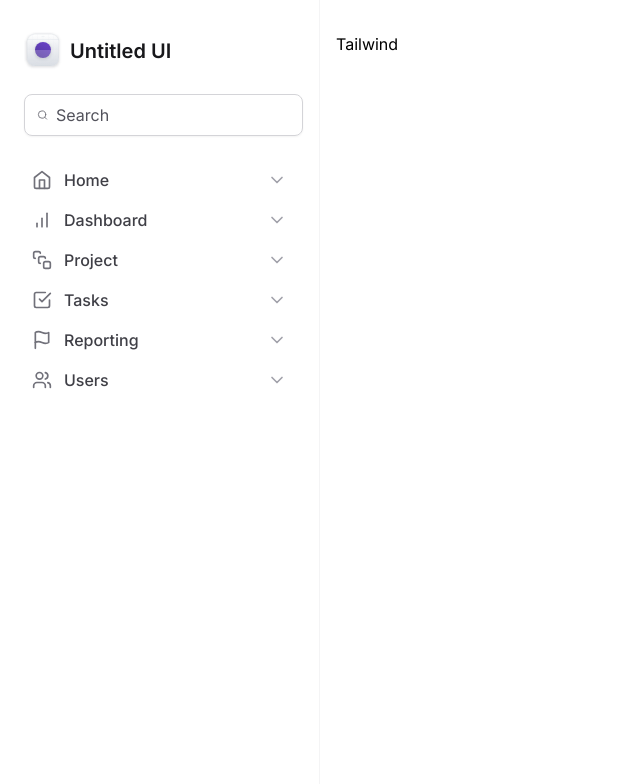
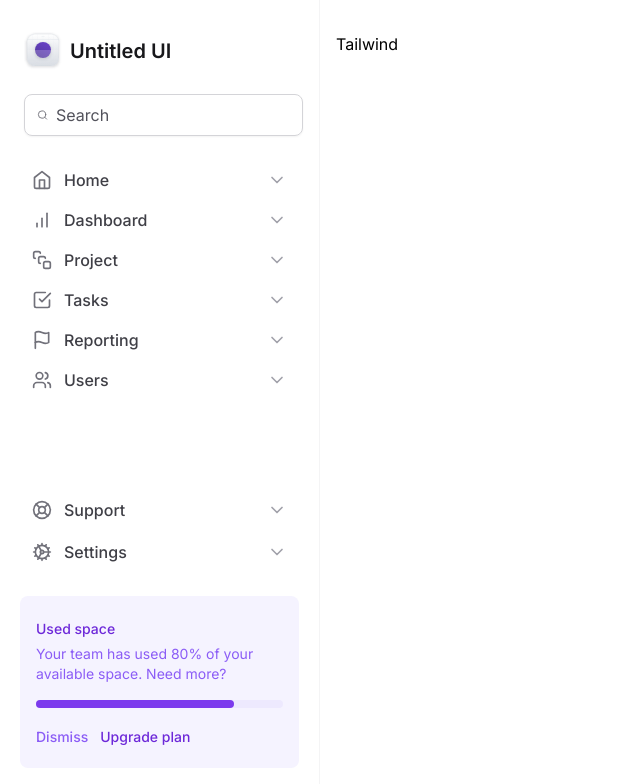
Before and after one commit to GabrielGPena793/tailwind_next, a Next.js app: page / in a window 1280 px wide. Shown: the top 784 px of the page, without its empty margins (0-640 px from the left). Built offline with nearby package versions, Linux system fonts and the light colour scheme.

Commit message:
user space widget

```diff
--- a/src/components/Sidebar/MainNavigation/index.tsx
+++ /dev/null
@@ -1,22 +0,0 @@
-import {
-  BarChart,
-  CheckSquare,
-  Flag,
-  Home,
-  SquareStack,
-  Users,
-} from 'lucide-react'
-import { NavItem } from './NavItem'
-
-export function MainNavigation() {
-  return (
-    <nav>
-      <NavItem title="Home" icon={Home} />
-      <NavItem title="Dashboard" icon={BarChart} />
-      <NavItem title="Project" icon={SquareStack} />
-      <NavItem title="Tasks" icon={CheckSquare} />
-      <NavItem title="Reporting" icon={Flag} />
-      <NavItem title="Users" icon={Users} />
-    </nav>
-  )
-}
--- /dev/null
+++ b/src/components/Sidebar/UserSpaceWidget.tsx
@@ -0,0 +1,33 @@
+export function UserSpaceWidget() {
+  return (
+    <div className="flex flex-col gap-4 rounded-lg bg-violet-50 px-4 py-5">
+      <div className="space-y-1">
+        <span className="text-sm/5 font-medium text-violet-700">
+          Used space
+        </span>
+        <p className="text-sm/5 text-violet-500">
+          Your team has used 80% of your available space. Need more?
+        </p>
+      </div>
+
+      <div className="h-2 rounded-full bg-violet-100">
+        <div className="h-2 w-4/5 rounded-full bg-violet-600"></div>
+      </div>
+
+      <div className="space-x-3">
+        <button
+          type="button"
+          className="text-sm font-medium text-violet-500 hover:text-violet-700"
+        >
+          Dismiss
+        </button>
+        <button
+          type="button"
+          className="text-sm font-medium text-violet-700 hover:text-violet-900"
+        >
+          Upgrade plan
+        </button>
+      </div>
+    </div>
+  )
+}
--- a/src/components/Sidebar/index.tsx
+++ b/src/components/Sidebar/index.tsx
@@ -1,10 +1,21 @@
-import { Search } from 'lucide-react'
+import {
+  BarChart,
+  CheckSquare,
+  Cog,
+  Flag,
+  Home,
+  LifeBuoy,
+  Search,
+  SquareStack,
+  Users,
+} from 'lucide-react'
 import { Logo } from './Logo'
-import { MainNavigation } from './MainNavigation'
+import { NavItem } from './NavItem'
+import { UserSpaceWidget } from './UserSpaceWidget'
 
 export function Sidebar() {
   return (
-    <aside className="space-y-6 border-r border-zinc-100 px-5 py-8">
+    <aside className="flex flex-col gap-6 border-r border-zinc-100 px-5 py-8">
       <Logo />
 
       <div className="mx-1 flex w-full items-center gap-2 rounded-lg border border-zinc-300 px-3 py-2 shadow-sm">
@@ -15,7 +26,23 @@
         />
       </div>
 
-      <MainNavigation />
+      <nav>
+        <NavItem title="Home" icon={Home} />
+        <NavItem title="Dashboard" icon={BarChart} />
+        <NavItem title="Project" icon={SquareStack} />
+        <NavItem title="Tasks" icon={CheckSquare} />
+        <NavItem title="Reporting" icon={Flag} />
+        <NavItem title="Users" icon={Users} />
+      </nav>
+
+      <div className="mt-auto flex flex-col gap-6">
+        <nav className="space-y-0.5">
+          <NavItem title="Support" icon={LifeBuoy} />
+          <NavItem title="Settings" icon={Cog} />
+        </nav>
+
+        <UserSpaceWidget />
+      </div>
     </aside>
   )
 }
```
Also changed, not shown: src/components/Sidebar/NavItem.tsx (renamed from src/components/Sidebar/MainNavigation/NavItem.tsx).
